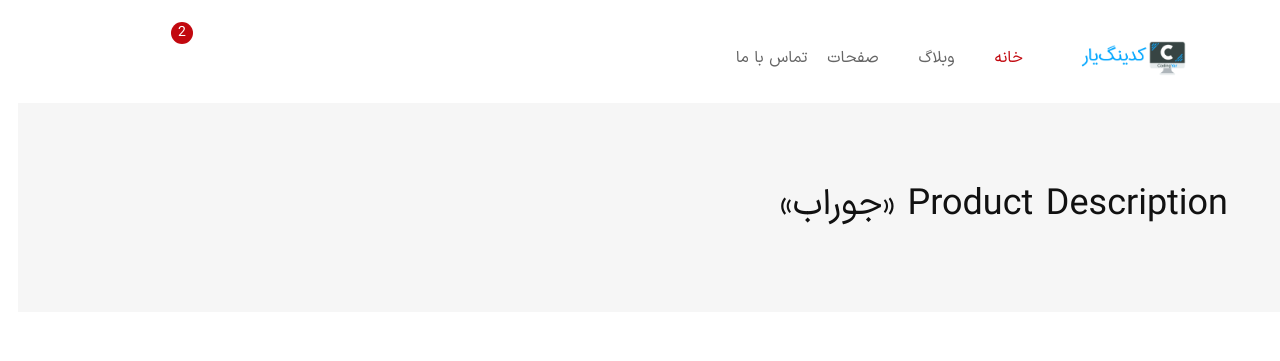
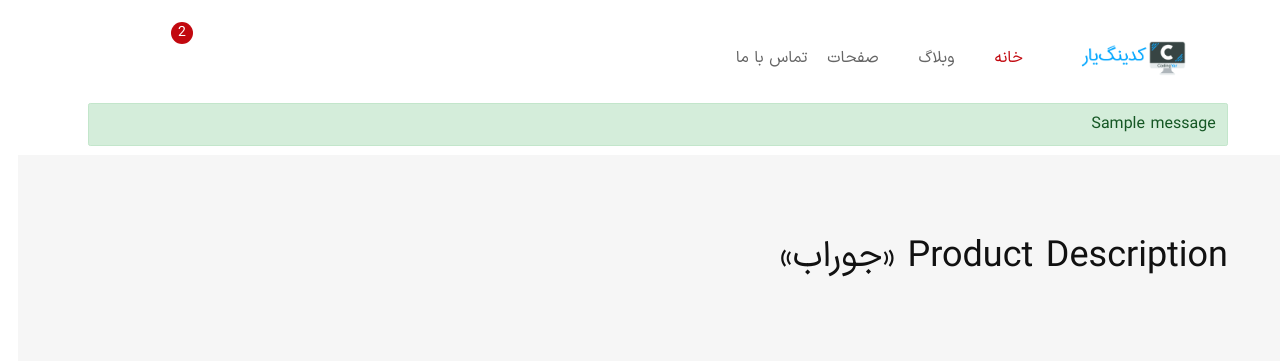
Before and after one commit to MarziehSm/m_shop, a Django app: page /products/1/ in a window 1280 px wide. Shown: the top 361 px of the page. Run offline with Django 4.2, Linux system fonts and the light colour scheme; data comes from the database, SQL or seed files in the repository; tables that the repository leaves empty hold one stand-in row (values such as "Sample post"); one stand-in notice (Sample message) is shown; some libraries are stand-ins or nearby versions; some web fonts are replaced.

Commit message:
add messages framework and rosetta

```diff
--- a/config/settings.py
+++ b/config/settings.py
@@ -40,6 +40,7 @@ INSTALLED_APPS = [
     'django.contrib.staticfiles',
 
     # third party
+    'rosetta',
     'crispy_forms',
     'allauth',
     'allauth.account',
@@ -128,6 +129,11 @@ AUTH_PASSWORD_VALIDATORS = [
 # LANGUAGE_CODE = 'en-us'
 LANGUAGE_CODE = 'fa'
 
+LANGUAGES = (
+    ('en', 'English'),
+    ('fa', 'Persion'),
+)
+
 # TIME_ZONE = 'UTC'
 TIME_ZONE = 'Asia/Tehran'
 
--- a/config/urls.py
+++ b/config/urls.py
@@ -23,4 +23,7 @@ urlpatterns = [
     # path('accounts/', include('accounts.urls')),
     path('accounts/', include('allauth.urls')),
     path('products/', include('products.urls')),
+
+    # rosetta
+    path('rosetta/', include('rosetta.urls')),
 ]
--- a/products/models.py
+++ b/products/models.py
@@ -5,7 +5,7 @@ from django.utils.translation import gettext_lazy as _
 
 
 class Product(models.Model):
-    title = models.CharField(max_length=100)
+    title = models.CharField(max_length=100, verbose_name=_('name'))
     description = models.TextField()
     price = models.PositiveIntegerField(default=0)
     active = models.BooleanField(default=True)
--- a/products/urls.py
+++ b/products/urls.py
@@ -6,5 +6,5 @@ urlpatterns = [
     path('', views.ProductListView.as_view(), name='product_list'),
     path('<int:pk>/', views.ProductDetailView.as_view(), name='product_detail'),
     path('comment/<int:pk>/', views.CommentCreateView.as_view(), name='comment_create'),
-    path('hello/', views.test_translation,),
+
 ]
--- a/products/views.py
+++ b/products/views.py
@@ -3,14 +3,10 @@ from django.views import generic
 from django.shortcuts import get_object_or_404
 from django.http import HttpResponse
 from django.utils.translation import gettext as _
+from django.contrib import messages
 
 from .models import Product, Comment
 from .forms import CommentForm
-
-
-def test_translation(request):
-    result = _('Hello')
-    return HttpResponse(result)
 
 
 class ProductListView(generic.ListView):
--- a/templates/_base.html
+++ b/templates/_base.html
@@ -26,6 +26,7 @@
     <!-- style css -->
     <link rel="stylesheet" href="{% static "css/main.css" %}">
 </head>
+
 <body dir="rtl">
 {#    {% if user.is_authenticated %}#}
 {#    <span>Welcome {{ user.username }}</span> | <a href="{% url 'account_logout' %}">Logout</a>#}
@@ -128,6 +129,18 @@
 </div>
 <!-- Header End -->
 
+<div class="container">
+    {% if messages %}
+        {% for message in messages %}
+            <div class="alert alert-{{ message.tags }}">
+                {{ message }}
+            </div>
+        {% endfor %}
+
+    {% endif %}
+</div>
+
+
 {% block content %}
 {% endblock content %}
 
```
Also changed, not shown: products/locale/fa/LC_MESSAGES/django.po, 1 other file.
